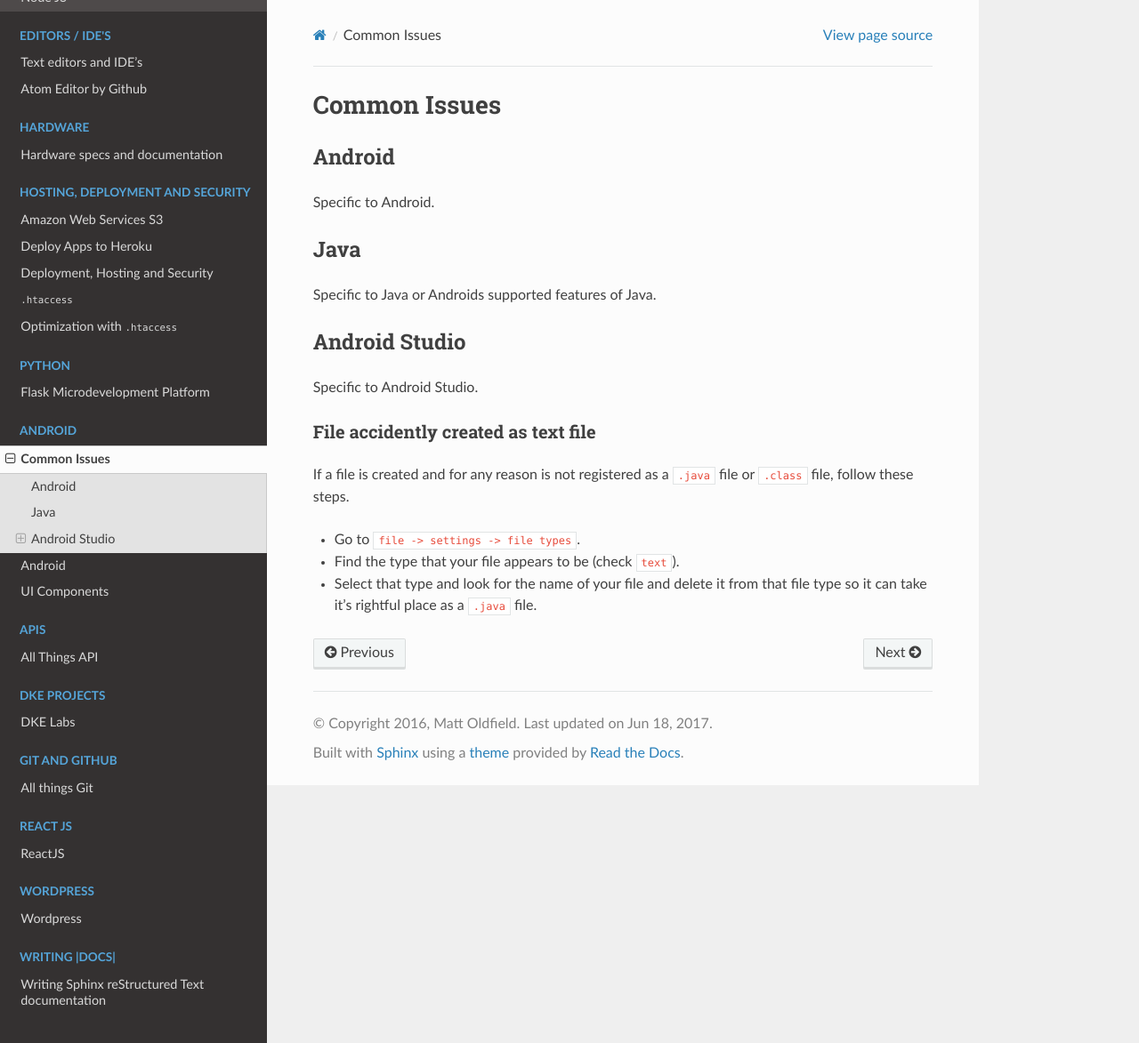
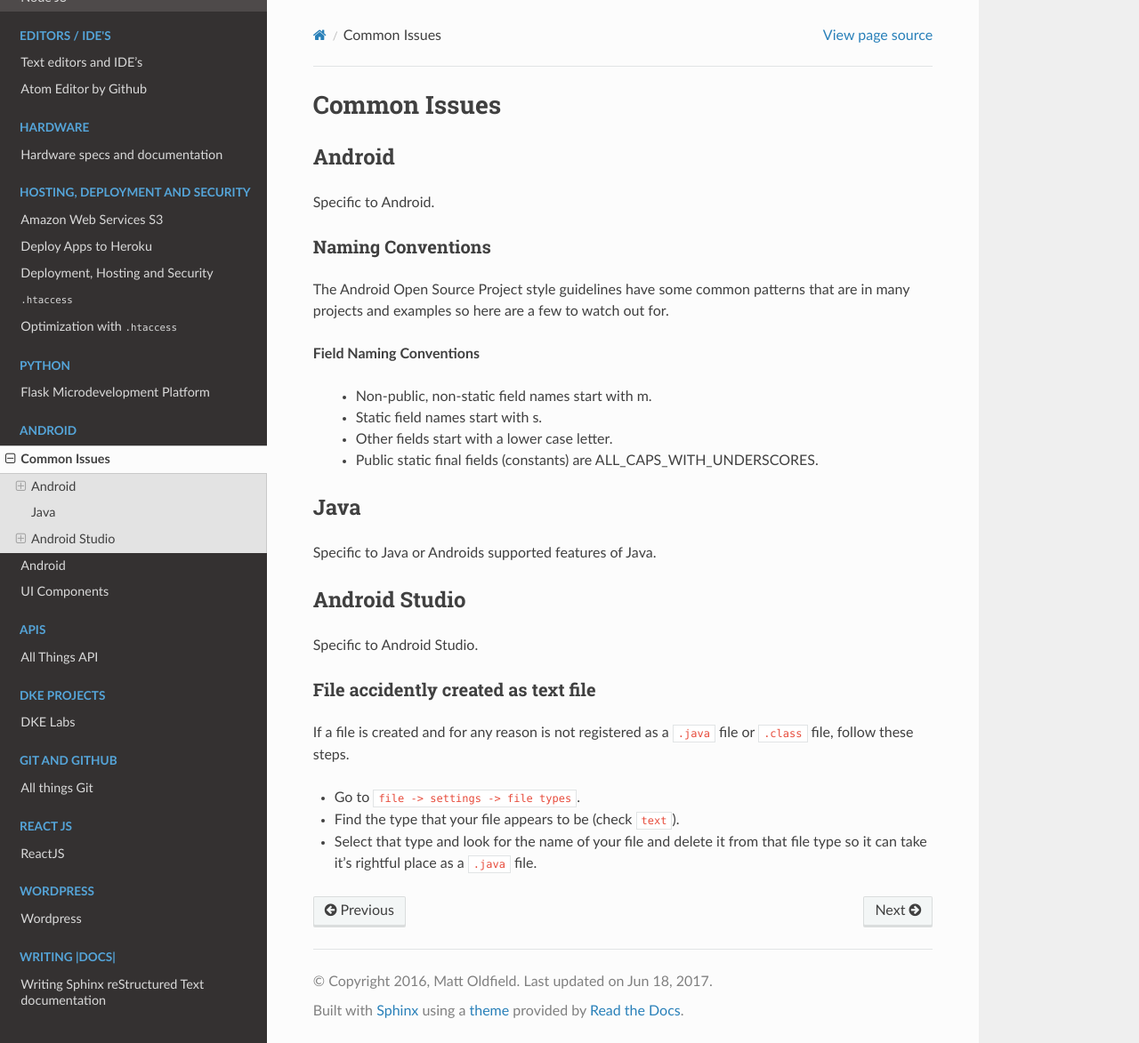
Before and after one commit to asmattic/docs, a Sphinx documentation site: the page built from source/android/common-issues.rst, in a window 1280 px wide and 1173 px high. Shown: the whole window at 89% size. Built offline with Sphinx 7.4.7 and the Read the Docs theme 2.0.0, drawn with Linux system fonts in a browser that asks for light colours.

Commit message:
field naming convensions

```diff
--- a/source/android/common-issues.rst
+++ b/source/android/common-issues.rst
@@ -8,6 +8,18 @@ Android
 --------
 
 Specific to Android.
+
+Naming Conventions
+~~~~~~~~~~~~~~~~~~~~
+
+The Android Open Source Project style guidelines have some common patterns that are in many projects and examples so here are a few to watch out for.
+
+**Field Naming Conventions**
+
+	* Non-public, non-static field names start with m.
+	* Static field names start with s.
+	* Other fields start with a lower case letter.
+	* Public static final fields (constants) are ALL_CAPS_WITH_UNDERSCORES.
 
 Java
 -----
```
